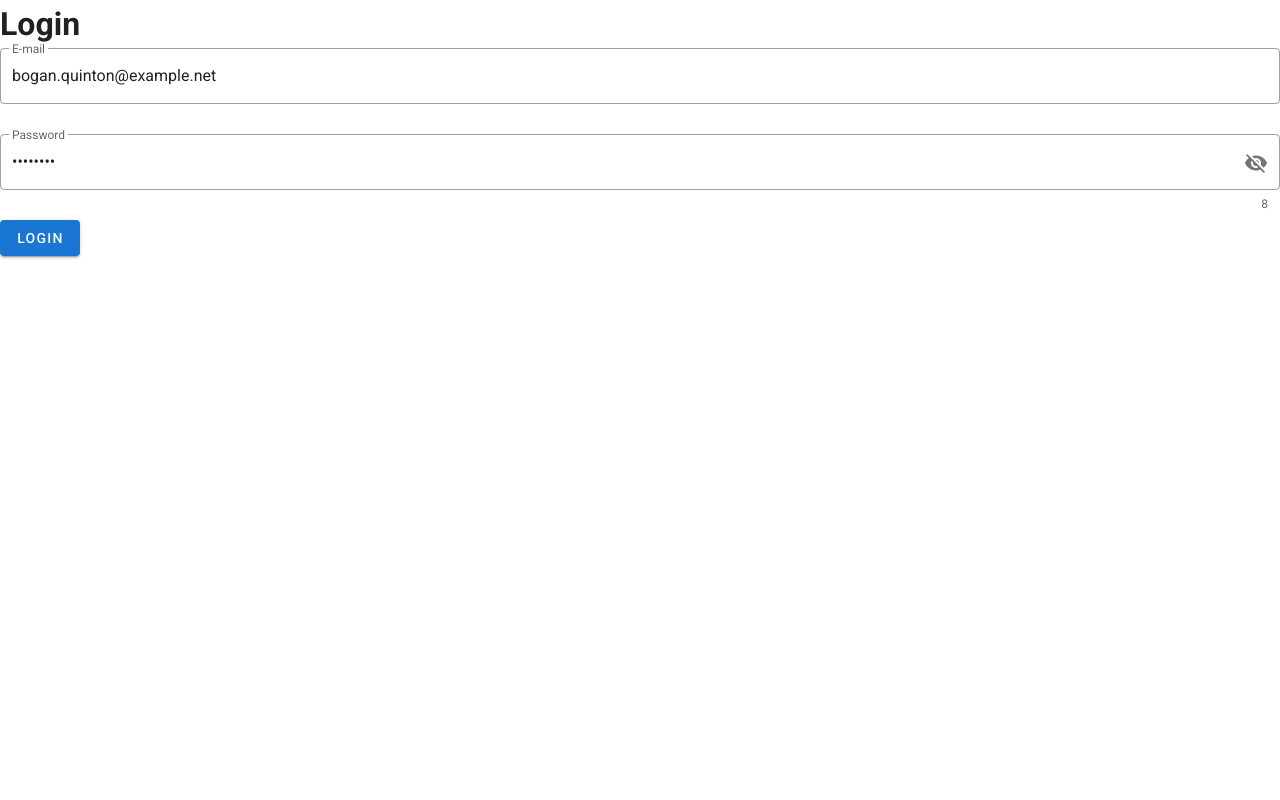
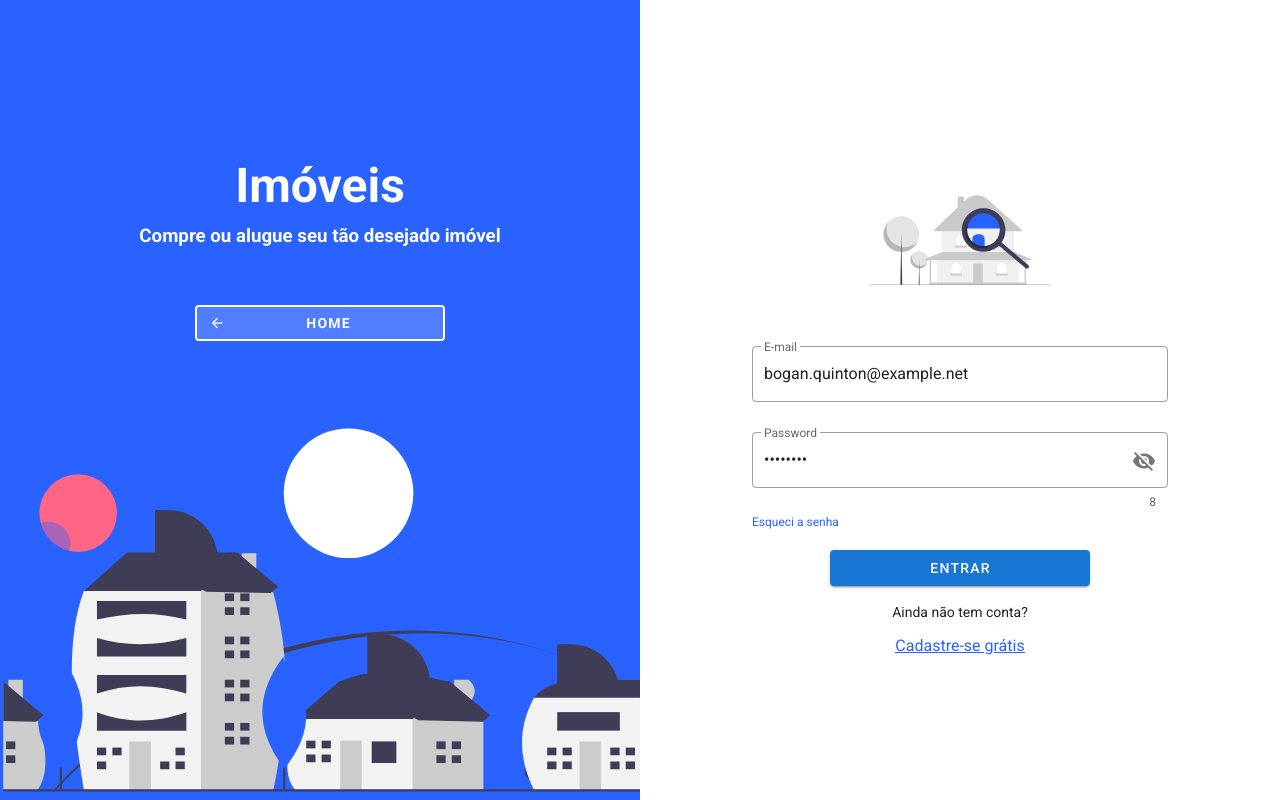
Before and after one commit to Fabricio-Guima/imovel-front, a Nuxt app: page /login in a window 1280 px wide. Built offline with nearby package versions, Linux system fonts and the light colour scheme; no server answers.

Commit message:
#login page

```diff
--- a/layouts/default.vue
+++ b/layouts/default.vue
@@ -80,7 +80,12 @@ export default {
           to: "/",
         },
         {
-          icon: "mdi-chart-bubble",
+          icon: "mdi-home-city",
+          title: "Imóveis",
+          to: "/imoveis",
+        },
+        {
+          icon: "mdi-cards-heart",
           title: "Favoritos",
           to: "/inspire",
         },
--- a/pages/login.vue
+++ b/pages/login.vue
@@ -1,15 +1,37 @@
 <template>
-  <div>
-    <h1>Login</h1>
-    <v-form @submit.prevent="submit" ref="form">
+  <v-container class="container-login">
+    <v-row>
+      <v-col class="left-side hide-left-side">
+        <div class="container-left-side">
+          <div class="texts">
+            <h1>Imóveis</h1>
+            <h3>Compre ou alugue seu tão desejado imóvel</h3>
+          </div>
+
+          <v-btn class="btn-home" :to="{ name: 'index' }" outlined color="white">
+            <v-icon class="arrow-left-icon" small color="white darken-2">
+              mdi-arrow-left
+            </v-icon>
+            <strong>Home</strong>
+          </v-btn>
+
+          <img src="~/assets/icons/place.svg" class="place-img" alt="Casa" />
+        </div>
+      </v-col>
+      <v-col class="right-side">
+        <img src="~/assets/icons/house-icon.svg" class="login-icon" />
+        <v-form class="form-login" @submit.prevent="submit" ref="form">
           <v-text-field
+            class="input"
             v-model="email"
             label="E-mail"
             :rules="[rules.required, rules.email]"
             outlined
+            color="primary"
           ></v-text-field>
 
           <v-text-field
+            class="input"
             v-model="password"
             :append-icon="show1 ? 'mdi-eye' : 'mdi-eye-off'"
             :rules="[rules.required, rules.min, rules.max]"
@@ -19,11 +41,30 @@
             counter
             @click:append="show1 = !show1"
             outlined
+            color="primary"
           ></v-text-field>
 
-      <v-btn color="primary" type="submit"> Login </v-btn>
+          <div class="container-forgot-login">
+            <nuxt-link :to="{ name: 'login' }">
+              <span class="forgot-login"> Esqueci a senha</span>
+            </nuxt-link>
+          </div>
+
+          <v-btn color="primary" class="btn-login" type="submit"> Entrar </v-btn>
+
+          <div class="container-forgot-login">
+            <span class="account-text"> Ainda não tem conta?</span>
+          </div>
+
+          <div class="container-forgot-login">
+            <nuxt-link :to="{ name: 'cadastro' }">
+              <span class="register-account"> Cadastre-se grátis</span>
+            </nuxt-link>
+          </div>
         </v-form>
-  </div>
+      </v-col>
+    </v-row>
+  </v-container>
 </template>
 
 <script>
@@ -77,4 +118,157 @@ export default {
 };
 </script>
 
-<style></style>
+<style>
+.container-left-side {
+  display: flex;
+  flex: 1;
+  flex-direction: column;
+  justify-content: space-between;
+}
+
+.texts {
+  color: #fff;
+  text-align: center;
+}
+
+.texts h1 {
+  font-size: 3rem;
+}
+
+.btn-home {
+  width: 250px;
+  margin: 0 auto;
+  position: relative;
+  border: 2px solid #fff;
+}
+
+.arrow-left-icon {
+  position: absolute;
+  top: 0;
+  left: -80px;
+}
+
+.place-img {
+  width: 100%;
+  display: block;
+  margin: 0 auto;
+  background-repeat: repeat-x;
+}
+
+.container-login {
+  max-width: 100%;
+  height: 100vh;
+  margin: 0;
+  padding: 0;
+}
+
+.container-login .row {
+  margin: 0 !important;
+}
+
+.left-side {
+  background: #2962ff;
+  height: 100vh;
+  display: flex;
+  justify-content: center;
+  margin: 0;
+  padding: 0;
+  padding-top: 150px;
+}
+
+.right-side {
+  background: none;
+  height: 100vh;
+  display: flex;
+  justify-content: flex-start;
+  flex-direction: column;
+  margin: 0;
+  padding: 0;
+  padding-top: 150px;
+}
+
+.login-icon {
+  width: 180px;
+  height: 180px;
+  display: block;
+  margin: 0 auto 1rem auto;
+}
+
+.v-form.form-login {
+  width: 100%;
+  padding: 0 2rem;
+}
+
+.v-text-field.input {
+  max-width: 416px;
+  margin: 0 auto;
+}
+
+.btn-login {
+  margin: 1rem auto 1rem auto;
+  padding: 5px 0;
+  display: block;
+  width: 260px !important;
+}
+
+.container-forgot-login {
+  max-width: 416px;
+  height: 1rem;
+  margin: 0 auto;
+  position: relative;
+}
+
+.forgot-login {
+  max-width: 416px;
+  margin: 0 auto;
+  text-align: left;
+  color: #2962ff;
+  font-size: 12px;
+  display: block;
+  position: absolute;
+  top: -5px;
+  transition: 0.2s all;
+}
+
+.forgot-login:hover {
+  color: #2962ff;
+  text-decoration: underline;
+}
+
+.account-text {
+  display: block;
+  text-align: center;
+  font-size: 14px;
+}
+
+.register-account {
+  margin-top: 1rem;
+  display: block;
+  color: #2962ff;
+  text-decoration: underline;
+  text-align: center;
+}
+
+@media screen and (max-width: 992px) {
+  .hide-left-side {
+    display: none;
+  }
+
+  .v-text-field.input {
+    max-width: 100%;
+  }
+
+  .container-forgot-login {
+    max-width: 100%;
+    height: 1rem;
+    margin: 0 auto;
+    position: relative;
+  }
+
+  .btn-login {
+    margin: 1rem auto 1rem auto;
+    display: block;
+    width: 100% !important;
+  }
+}
+</style>
--- a/pages/login2.vue
+++ b/pages/login2.vue
@@ -1,23 +1,15 @@
 <template>
-  <v-container class="container-login">
-    <v-row>
-      <v-col class="left-side hide-left-side">
-        <h1>teste</h1>
-      </v-col>
-      <v-col class="right-side">
-        <img src="~/assets/icons/house-icon.svg" class="login-icon" />
-        <v-form class="form-login" @submit.prevent="submit" ref="form">
+  <div>
+    <h1>Login</h1>
+    <v-form @submit.prevent="submit" ref="form">
       <v-text-field
-            class="input"
         v-model="email"
         label="E-mail"
         :rules="[rules.required, rules.email]"
         outlined
-            color="primary"
       ></v-text-field>
 
       <v-text-field
-            class="input"
         v-model="password"
         :append-icon="show1 ? 'mdi-eye' : 'mdi-eye-off'"
         :rules="[rules.required, rules.min, rules.max]"
@@ -27,30 +19,11 @@
         counter
         @click:append="show1 = !show1"
         outlined
-            color="primary"
       ></v-text-field>
 
-          <div class="container-forgot-login">
-            <nuxt-link :to="{ name: 'login' }">
-              <span class="forgot-login"> Esqueci a senha</span>
-            </nuxt-link>
+      <v-btn color="primary" type="submit"> Login </v-btn>
+    </v-form>
   </div>
-
-          <v-btn color="primary" class="btn-login" type="submit"> Entrar </v-btn>
-
-          <div class="container-forgot-login">
-            <span class="account-text"> Ainda não tem conta?</span>
-          </div>
-
-          <div class="container-forgot-login">
-            <nuxt-link :to="{ name: 'login' }">
-              <span class="register-account"> Cadastre-se grátis</span>
-            </nuxt-link>
-          </div>
-        </v-form>
-      </v-col>
-    </v-row>
-  </v-container>
 </template>
 
 <script>
@@ -104,121 +77,4 @@ export default {
 };
 </script>
 
-<style>
-.container-login {
-  max-width: 100%;
-  height: 100vh;
-  margin: 0;
-  padding: 0;
-}
-
-.container-login .row {
-  margin: 0 !important;
-}
-
-.left-side {
-  background: #2962ff;
-  height: 100vh;
-  display: flex;
-  justify-content: center;
-  margin: 0;
-  padding: 0;
-  padding-top: 150px;
-}
-
-.right-side {
-  background: none;
-  height: 100vh;
-  display: flex;
-  justify-content: start;
-  flex-direction: column;
-  margin: 0;
-  padding: 0;
-  padding-top: 150px;
-}
-
-.login-icon {
-  width: 180px;
-  height: 180px;
-  display: block;
-  margin: 0 auto 1rem auto;
-}
-
-.v-form.form-login {
-  width: 100%;
-  padding: 0 2rem;
-}
-
-.v-text-field.input {
-  max-width: 416px;
-  margin: 0 auto;
-}
-
-.btn-login {
-  margin: 1rem auto 1rem auto;
-  padding: 5px 0;
-  display: block;
-  width: 260px !important;
-}
-
-.container-forgot-login {
-  max-width: 416px;
-  height: 1rem;
-  margin: 0 auto;
-  position: relative;
-}
-
-.forgot-login {
-  max-width: 416px;
-  margin: 0 auto;
-  text-align: left;
-  color: #2962ff;
-  font-size: 12px;
-  display: block;
-  position: absolute;
-  top: -5px;
-  transition: 0.2s all;
-}
-
-.forgot-login:hover {
-  color: #2962ff;
-  text-decoration: underline;
-}
-
-.account-text {
-  display: block;
-  text-align: center;
-  font-size: 14px;
-}
-
-.register-account {
-  margin-top: 1rem;
-  display: block;
-  color: #2962ff;
-  text-decoration: underline;
-  text-align: center;
-}
-
-@media screen and (max-width: 992px) {
-  .hide-left-side {
-    display: none;
-  }
-
-  .v-text-field.input {
-    max-width: 100%;
-  }
-
-  .container-forgot-login {
-    max-width: 100%;
-    height: 1rem;
-    margin: 0 auto;
-    position: relative;
-  }
-
-  .btn-login {
-    margin: 1rem auto 1rem auto;
-    display: block;
-    width: 100% !important;
-  }
-}
-</style>
+<style></style>
```
Also changed, not shown: assets/icons/place.svg (added). Lines whose indentation alone changed are shown as unchanged.
